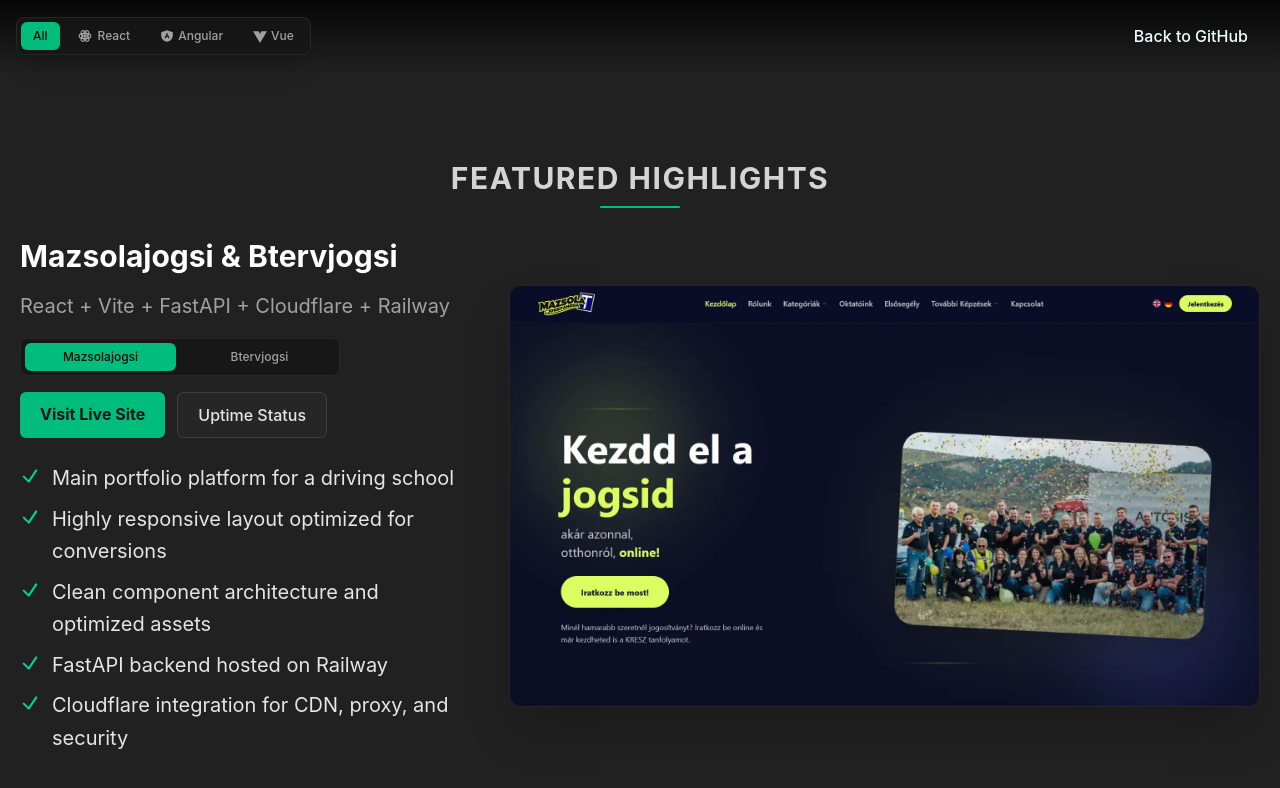
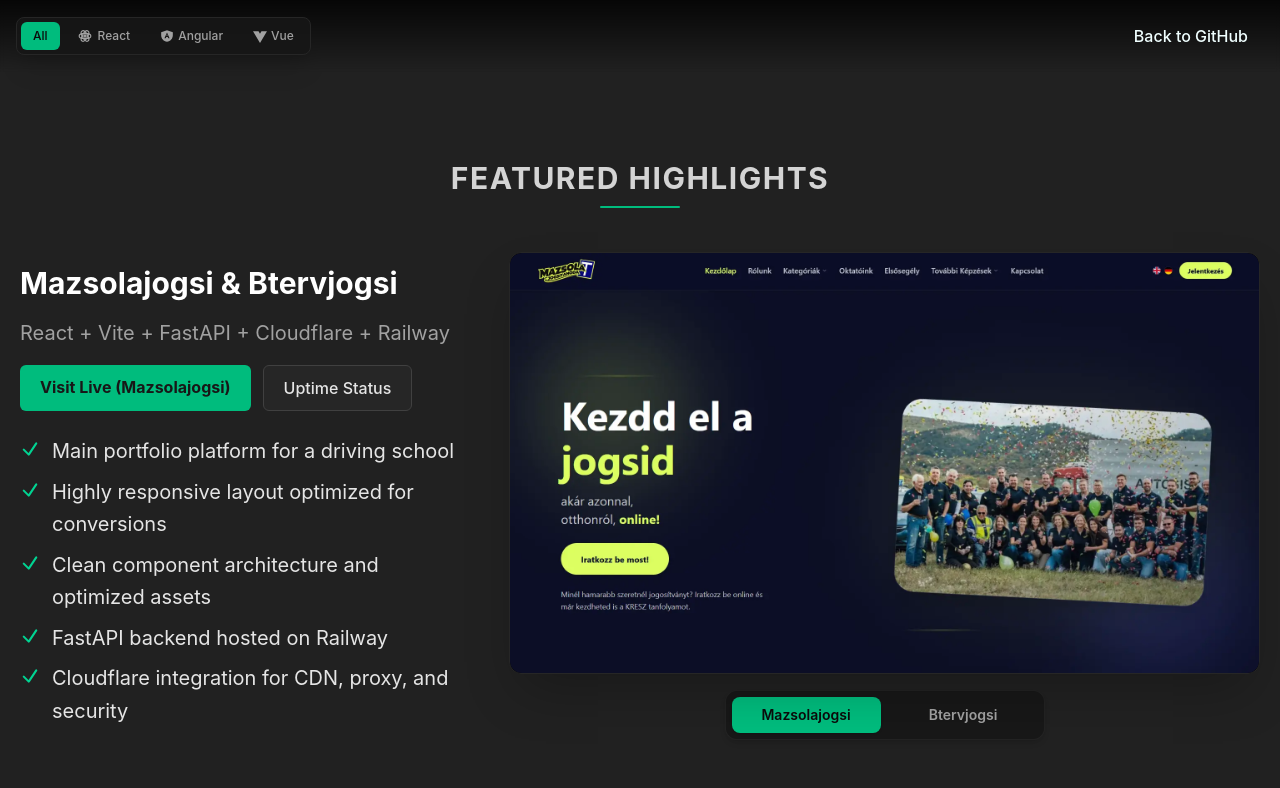
Before and after one commit to Shenkeeee/Shenkeeee.github.io, a React (Vite) app: page / in a window 1280 px wide. Shown: the top 788 px of the page. Built offline with nearby package versions, Linux system fonts and the light colour scheme.

Commit message:
Move project selector for group under the picture

```diff
--- a/src/components/ProjectLister.tsx
+++ b/src/components/ProjectLister.tsx
@@ -124,6 +124,7 @@
       {/* COMBINED GROUP SECTION */}
       {groupedItems.length >= 2 && (
         <section className="flex flex-col lg:flex-row items-center justify-center gap-8 lg:gap-12 min-h-[100dvh] lg:h-[100dvh] px-5 pt-28 pb-12 lg:py-0 snap-start snap-always bg-[#212121]">
+          {/* Text Information column */}
           <div className="w-full lg:flex-1 lg:basis-[34%] max-w-xl">
             <h2 className="text-2xl lg:text-3xl font-bold leading-tight lg:leading-9 mb-2 text-white">
               {groupedItems[0].title} & {groupedItems[1].title}
@@ -131,23 +132,6 @@
             <p className="text-base lg:text-xl text-neutral-400 my-3 lg:my-4 leading-relaxed">
               {groupedItems[0].tech}
             </p>
-
-            {/* Interactive Toggle Pill Switchers */}
-            <div className="flex items-center gap-2 mb-4 bg-neutral-900 p-1 rounded-lg border border-neutral-800 max-w-xs">
-              {groupedItems.map((item, sIdx) => (
-                <button
-                  key={sIdx}
-                  onClick={() => setActiveSubIndex(sIdx)}
-                  className={`flex-1 text-xs font-medium py-1.5 px-3 rounded-md transition-all ${
-                    activeSubIndex === sIdx
-                      ? "bg-emerald-500 text-neutral-950 font-bold shadow-sm"
-                      : "text-neutral-400 hover:text-neutral-200"
-                  }`}
-                >
-                  {item.title}
-                </button>
-              ))}
-            </div>
 
             {/* Dynamic Live Actions targeting the active sub-index configuration */}
             <div className="flex flex-wrap gap-3 mb-6">
@@ -158,7 +142,7 @@
                   rel="noreferrer"
                   className="inline-block bg-emerald-500 hover:bg-emerald-600 text-neutral-900 font-bold px-4 lg:px-5 py-2 lg:py-2.5 rounded-md transition-colors text-sm lg:text-base"
                 >
-                  Visit Live Site
+                  Visit Live ({groupedItems[activeSubIndex].title})
                 </a>
               )}
               {groupedItems[activeSubIndex]?.statusUrl && (
@@ -201,8 +185,10 @@
             </ul>
           </div>
 
-          {/* Picture column: Side-by-side dynamic slide rendering with crossfade opacity */}
-          <div className="w-full lg:flex-1 lg:basis-[59%] max-w-[70rem] relative overflow-hidden aspect-[16/9] rounded-xl shadow-2xl border border-neutral-800 bg-neutral-950">
+          {/* Picture column + Selector Integration Layer */}
+          <div className="w-full lg:flex-1 lg:basis-[59%] max-w-[70rem] flex flex-col gap-4">
+            {/* Aspect Window with fixed crossfade layer indices */}
+            <div className="w-full relative overflow-hidden aspect-[16/9] rounded-xl shadow-2xl border border-neutral-800 bg-neutral-950">
               {groupedItems.map((item, idx) => {
                 const isActive = activeSubIndex === idx;
                 return (
@@ -222,12 +208,29 @@
                 );
               })}
             </div>
+
+            {/* Interactive Toggle Pill Switchers placed right under the card preview viewport */}
+            <div className="flex items-center gap-2 bg-neutral-900/90 p-1.5 rounded-xl border border-neutral-800/80 max-w-xs self-start lg:self-center w-full shadow-md">
+              {groupedItems.map((item, sIdx) => (
+                <button
+                  key={sIdx}
+                  onClick={() => setActiveSubIndex(sIdx)}
+                  className={`flex-1 text-xs md:text-sm font-semibold py-2 px-3 rounded-lg transition-all ${
+                    activeSubIndex === sIdx
+                      ? "bg-emerald-500 text-neutral-950 shadow-sm"
+                      : "text-neutral-400 hover:text-neutral-200"
+                  }`}
+                >
+                  {item.title}
+                </button>
+              ))}
+            </div>
+          </div>
         </section>
       )}
 
       {/* UNGROUPED MAIN PROJECTS */}
       {remainingMainProjects.map((project, index) => {
-        // Adjust modulo background coloring offset context safely if group injection shifted things
         const visualIndex = groupedItems.length >= 2 ? index + 1 : index;
         return (
           <section
```
Lines whose indentation alone changed are shown as unchanged.
